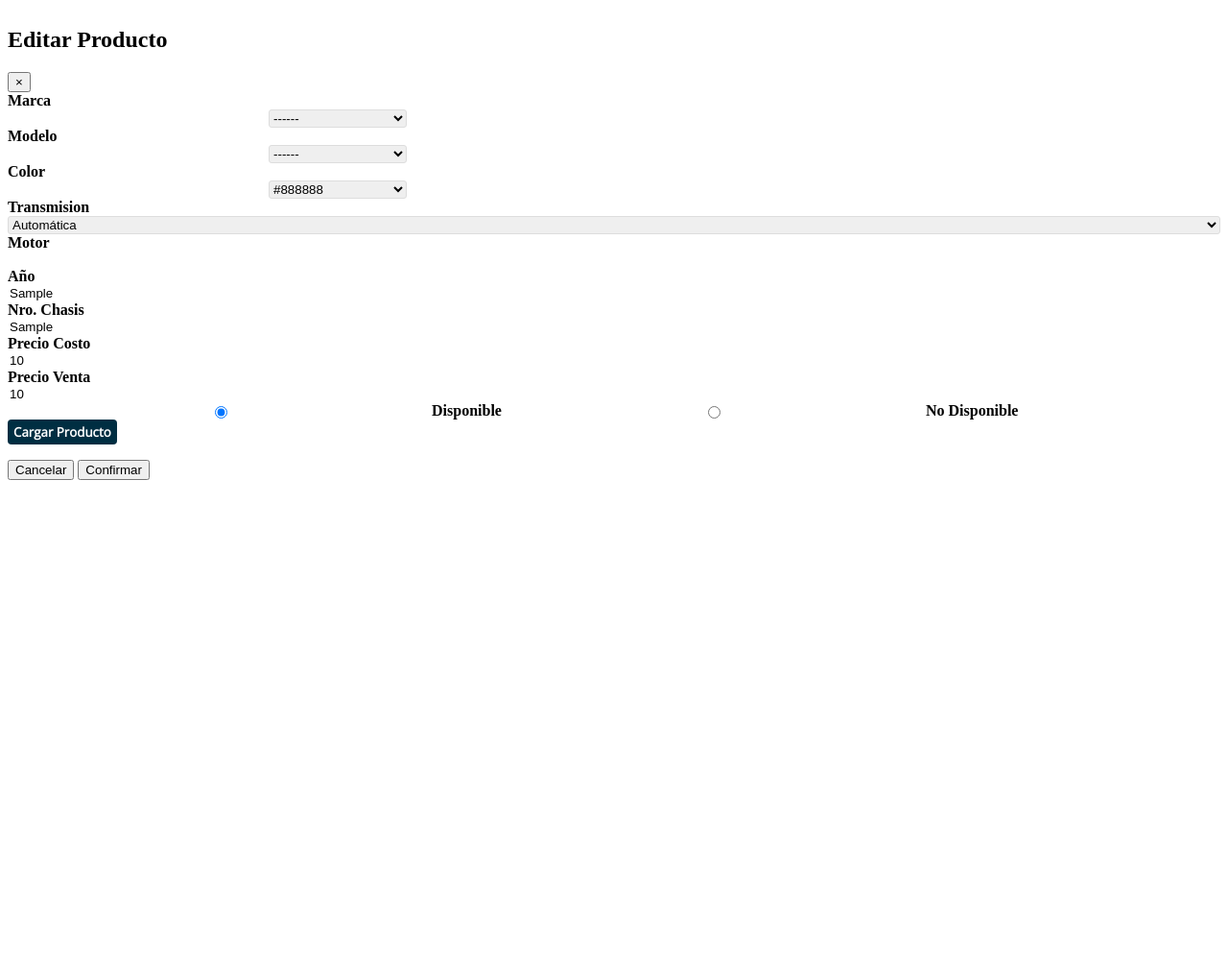
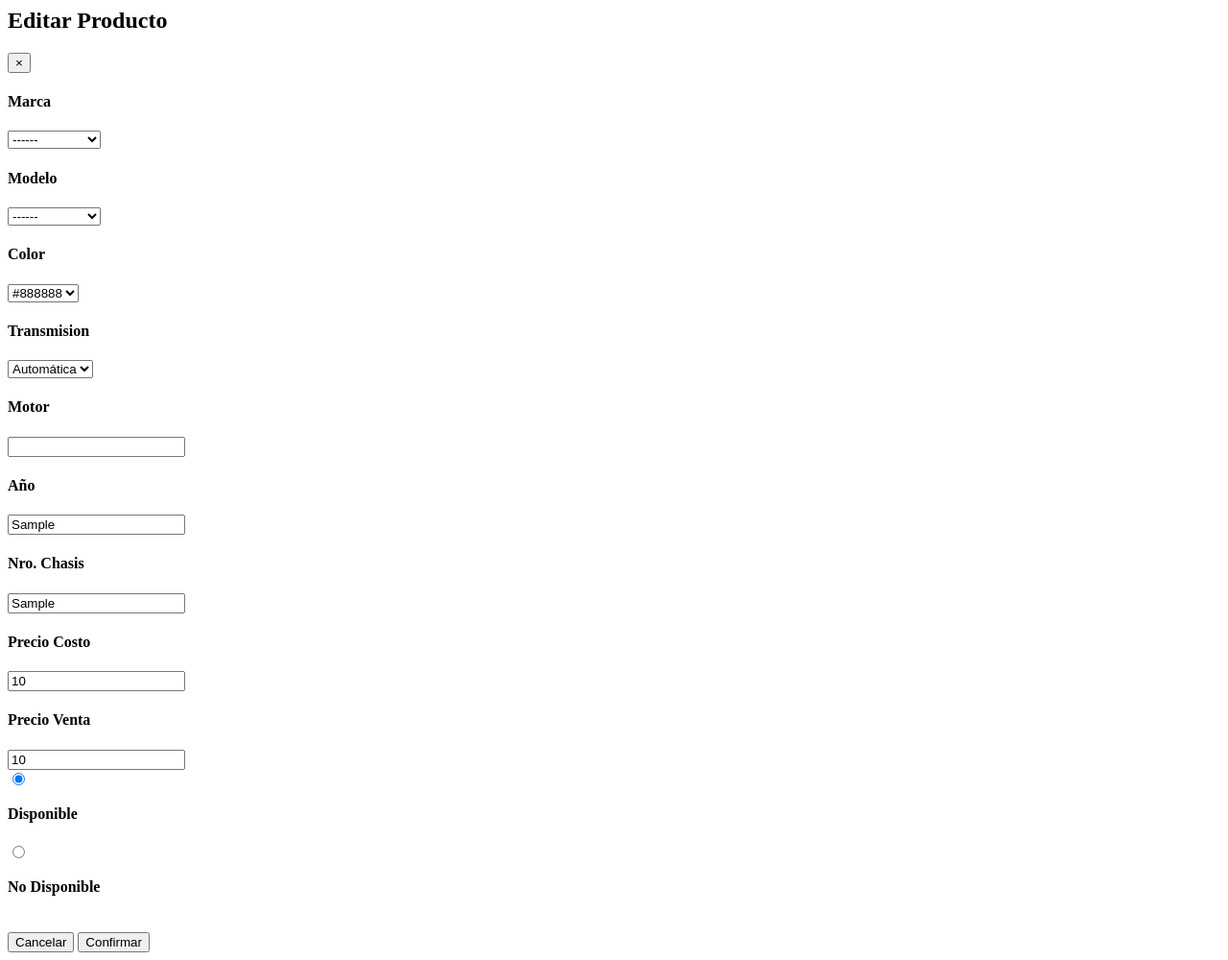
Before and after one commit to peblo-code/PROYECTO, a Django app: template servidor/pagina/templates/sections/products/modal.html in a window 1280 px wide. Shown: the whole page at 96% size. Before the commit the page ends 500 px from the top, so only its background shows below. Run offline with Django 3.2, Linux system fonts and the light colour scheme; the template is opened without the code that fills it: most values are stand-ins (such as "Sample title", 1, 10 or a date in 2020).

Commit message:
Inicio de CSS

```diff
--- /dev/null
+++ b/servidor/pagina/static/css/modal.css
@@ -0,0 +1,4 @@
+form {
+    width: 100%;
+    display: grid;
+}
--- a/servidor/pagina/templates/sections/products/modal.html
+++ b/servidor/pagina/templates/sections/products/modal.html
@@ -9,19 +9,11 @@
             <meta charset="UTF-8">
             <meta http-equiv="X-UA-Compatible" content="IE=edge">
             <meta name="viewport" content="width=device-width, initial-scale=1.0">
-            <title>Cargar Nuevo Producto</title>
-            <link rel="stylesheet" href="{% static './css/section-styles/new-product.css' %}">
-            <!-- Fuentes de Google -->
-            <link rel="preconnect" href="https://fonts.googleapis.com">
-            <link rel="preconnect" href="https://fonts.gstatic.com" crossorigin>
-            <link
-                href="https://fonts.googleapis.com/css2?family=Bebas+Neue&family=Black+Ops+One&family=Open+Sans&display=swap"
-                rel="stylesheet">
-            <!-- Fuentes de Google -->
+            <link rel="stylesheet" href="{% static 'css/modal.css' %}">
         </div>
         <div class="modal-body">
 
-            <form action="{% url 'edit_product' parameters.product_actual %}" method="POST" class="form-global-box">
+            <form action="{% url 'edit_product' parameters.product_actual %}" method="POST" id="editarProducto">
                 {% csrf_token %}
                 <section class="form-section">
                     <div class="form-item">
@@ -94,6 +86,8 @@
                         <h4>Motor</h4>
                         <input type="number" name="motor" id="" value="{{ parameters.datos_act.motor_vehiculo }}">
                     </div>
+                </section>
+                <section class="form-section">
                     <div class="form-item">
                         <h4>Año</h4>
                         <input type="year" name="anio" id="" value="{{ parameters.datos_act.anio_vehiculo }}">
@@ -123,13 +117,13 @@
                         <h4>No Disponible</h4>
                         {% endif %}
                     </div>
-                    <button type="submit" class="btn-cargar">Cargar Producto</button>
+
                 </section>
             </form>
         </div>
         <div class="modal-footer">
             <button class="btn btn-danger" type="button" data-dismiss="modal">Cancelar</button>
-            <button class="btn btn-primary" type="submit">Confirmar</button>
+            <button class="btn btn-primary" type="submit" form="editarProducto">Confirmar</button>
         </div>
     </div>
 
```
